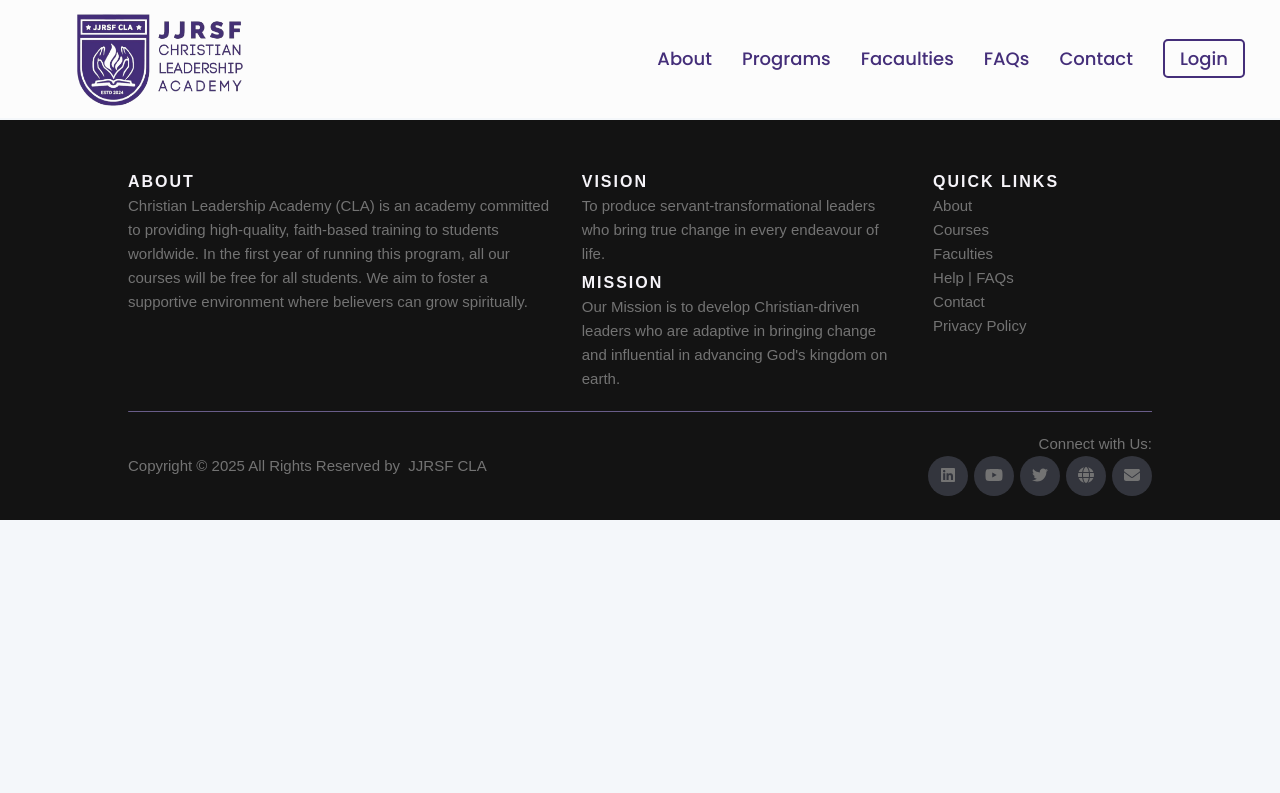
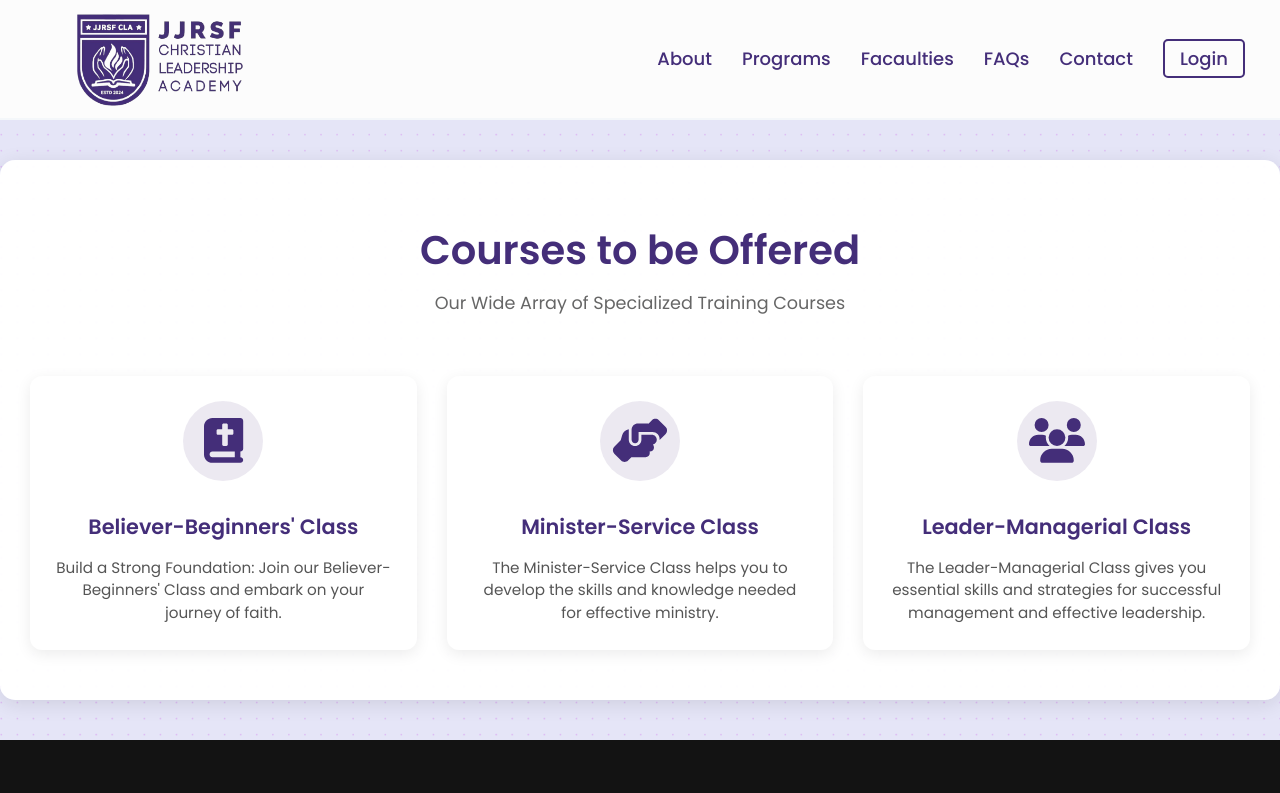
Before and after one commit to geekelo/cla-students, a React (Create React App) app: page /programs in a window 1280 px wide. Shown: the top 793 px of the page. Built offline with nearby package versions, Linux system fonts and the light colour scheme.

Commit message:
added stylings to the program page

```diff
--- a/src/App.js
+++ b/src/App.js
@@ -6,6 +6,7 @@ import Footer from './components/footer';
 import LoginPage from './components/auth/login';
 import StudentArea from './components/portal/studentarea';
 import About from './components/pages/About';
+import Programs from './components/pages/Programs';
 
 function App() {
   return (
@@ -16,6 +17,7 @@ function App() {
         <Route path="/" element={<Landing />} />
         <Route path="/portal/*" element={<StudentArea />} />
         <Route path="/about" element={<About />} />
+        <Route path="/programs" element={<Programs />} />
       </Routes>
       <Footer />
     </Router>
--- a/src/components/header.js
+++ b/src/components/header.js
@@ -16,9 +16,9 @@ function Header() {
             </Link>
           </li>
           <li className="nav-item">
-            <a href="#programs" className="nav-link">
+            <Link to="/programs" className="nav-link">
               Programs
-            </a>
+            </Link>
           </li>
           <li className="nav-item">
             <a href="#facauties" className="nav-link">
--- /dev/null
+++ b/src/components/pages/Programs.js
@@ -0,0 +1,52 @@
+import React from 'react';
+import '../../stylesheets/programs.css';
+import { FontAwesomeIcon } from '@fortawesome/react-fontawesome';
+import { faBible, faHandsHelping, faUsers }from '@fortawesome/free-solid-svg-icons';
+
+
+function Programs() {
+  return (
+    <>
+      <div className="programs-page-background" />
+      <div className="programs-container">
+        <div className="programs-header">
+          <h1 className="programs-title">Courses to be Offered</h1>
+          <p className="programs-subtitle">Our Wide Array of Specialized Training Courses</p>
+        </div>
+        <div className="programs-cards">
+          <div className="program-card">
+            <div className="program-card-icon">
+            <FontAwesomeIcon icon={faBible} className="form-icon" />
+            </div>
+            <h2 className="program-card-title">Believer-Beginners&apos; Class</h2>
+            <p className="program-card-description">
+              Build a Strong Foundation: Join our Believer-Beginners&apos; Class and embark on your journey of faith.
+            </p>
+          </div>
+
+          <div className="program-card">
+            <div className="program-card-icon">
+            <FontAwesomeIcon icon={faHandsHelping} className="form-icon" />
+            </div>
+            <h2 className="program-card-title">Minister-Service Class</h2>
+            <p className="program-card-description">
+              The Minister-Service Class helps you to develop the skills and knowledge needed for effective ministry.
+            </p>
+          </div>
+
+          <div className="program-card">
+            <div className="program-card-icon">
+            <FontAwesomeIcon icon={faUsers} className="form-icon" />
+            </div>
+            <h2 className="program-card-title">Leader-Managerial Class</h2>
+            <p className="program-card-description">
+              The Leader-Managerial Class gives you essential skills and strategies for successful management and effective leadership.
+            </p>
+          </div>
+        </div>
+      </div>
+    </>
+  );
+}
+
+export default Programs;
--- /dev/null
+++ b/src/stylesheets/programs.css
@@ -0,0 +1,152 @@
+@import url('https://fonts.googleapis.com/css2?family=Poppins:ital,wght@0,100;0,200;0,300;0,400;0,500;0,600;0,700;0,800;0,900;1,100;1,200;1,300;1,400;1,500;1,600;1,700;1,800;1,900&display=swap');
+
+.programs-page-background {
+    background-image: url('../../public/css-pattern.png');
+    background-repeat: repeat;
+    background-size: 400px;
+    background-position: center;
+    min-height: 100vh;
+    position: fixed;
+    top: 0;
+    left: 0;
+    right: 0;
+    bottom: 0;
+    z-index: -1;
+}
+
+.programs-container {
+    max-width: 1600px;
+    margin: 40px auto;
+    padding: 30px;
+    font-family: 'Poppins', sans-serif;
+    background-color: rgba(255, 255, 255, 0.97);
+    border-radius: 15px;
+    box-shadow: 0 4px 20px rgba(0, 0, 0, 0.1);
+}
+
+.programs-header {
+    text-align: center;
+    margin-bottom: 40px;
+}
+
+.programs-title {
+    padding-top: 30px;
+    color: rgba(68,46,121,255);
+    font-size: 2.5rem;
+    margin-bottom: 10px;
+    font-weight: 600;
+}
+
+.programs-subtitle {
+    color: #666;
+    font-size: 1.1rem;
+    font-weight: 400;
+}
+
+.programs-cards {
+    display: grid;
+    grid-template-columns: repeat(3, 1fr);
+    gap: 30px;
+    padding: 20px 0;
+}
+
+.program-card {
+    background: white;
+    border-radius: 12px;
+    padding: 25px;
+    box-shadow: 0 4px 15px rgba(0, 0, 0, 0.08);
+    transition: transform 0.3s ease, box-shadow 0.3s ease;
+    display: flex;
+    flex-direction: column;
+    align-items: center;
+    text-align: center;
+}
+
+.program-card:hover {
+    transform: translateY(-5px);
+    box-shadow: 0 6px 20px rgba(0, 0, 0, 0.12);
+}
+
+.program-card-icon {
+    font-size: 3.5rem;
+    color: rgba(68,46,121,255);
+    margin-bottom: 20px;
+    background: rgba(68,46,121,0.1);
+    width: 80px;
+    height: 80px;
+    border-radius: 50%;
+    display: flex;
+    align-items: center;
+    justify-content: center;
+    transition: transform 0.3s ease;
+}
+
+.program-card-icon .form-icon {
+    font-size: 0.8em;
+}
+
+.program-card:hover .program-card-icon {
+    transform: scale(1.1);
+}
+
+.program-card-title {
+    color: rgba(68,46,121,255);
+    font-size: 1.3rem;
+    font-weight: 600;
+    margin-bottom: 15px;
+    padding-top: 10px;
+}
+
+.program-card-description {
+    color: #555;
+    font-size: 0.95rem;
+    line-height: 1.5;
+}
+
+@media (max-width: 1200px) {
+    .programs-container {
+        max-width: 95%;
+        margin: 30px auto;
+    }
+}
+
+@media (max-width: 992px) {
+    .programs-cards {
+        grid-template-columns: repeat(2, 1fr);
+    }
+}
+
+@media (max-width: 768px) {
+    .programs-cards {
+        grid-template-columns: 1fr;
+    }
+
+    .programs-title {
+        font-size: 2.2rem;
+    }
+
+    .programs-subtitle {
+        font-size: 1rem;
+    }
+
+    .programs-container {
+        padding: 20px;
+        margin: 15px;
+    }
+
+    .program-card {
+        padding: 25px;
+    }
+
+    .program-card-title {
+        font-size: 1.5rem;
+    }
+
+    .program-card-icon {
+        font-size: 3.8rem;
+        width: 120px;
+        height: 120px;
+        margin-bottom: 25px;
+        padding: 25px;
+    }
+}
```
